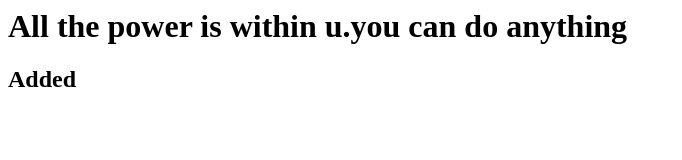
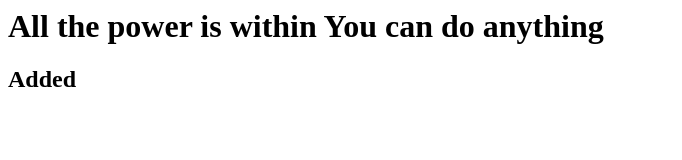
Before and after one commit to sujithbuoy/firstgitrepo, a plain HTML site: page index.html in a window 1280 px wide. Shown: the whole page, without its empty margins (0-682 px from the left). Drawn offline with Linux system fonts and the light colour scheme.

Commit message:
Update index.html
random changes

```diff
--- a/index.html
+++ b/index.html
@@ -1,6 +1,6 @@
 <html>
 <body>
-<h1>All the power is within u.you can do anything</h1>
+<h1>All the power is within You can do anything</h1>
 <h2>Added</h2>
 </body>
 </html>
```
